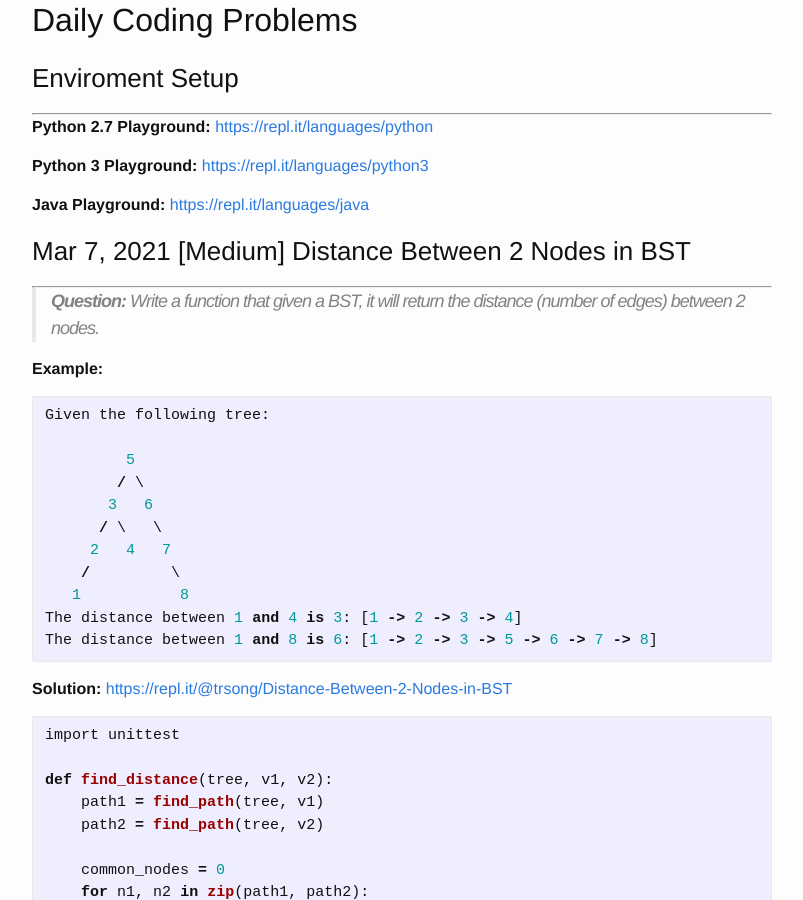
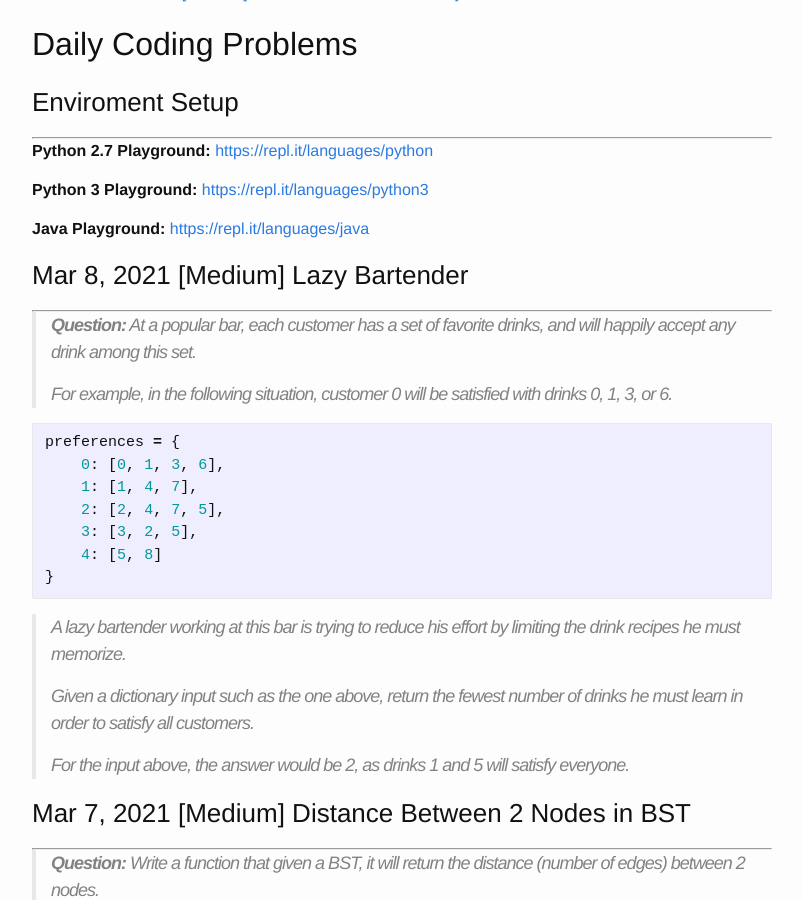
Before and after one commit to trsong/trsong.github.io, a Jekyll site: the page built from _posts/2021-02-01-DailyQuestionsFeb.md, in a window 1280 px wide and 900 px high, scrolled down 1107 px. Shown: the whole window, without its empty margins (238-1041 px from the left). Built offline with Jekyll 4.4.1, drawn with Linux system fonts in a browser that asks for light colours; some of the changed text lies outside the part shown.

Commit message:
Add Mar 8 question

````diff
--- a/_posts/2021-02-01-DailyQuestionsFeb.md
+++ b/_posts/2021-02-01-DailyQuestionsFeb.md
@@ -17,6 +17,29 @@ categories: Python/Java
 **Python 3 Playground:** [https://repl.it/languages/python3](https://repl.it/languages/python3)
 
 **Java Playground:** [https://repl.it/languages/java](https://repl.it/languages/java)
+
+
+### Mar 8, 2021 \[Medium\] Lazy Bartender
+---
+> **Question:** At a popular bar, each customer has a set of favorite drinks, and will happily accept any drink among this set.
+>
+> For example, in the following situation, customer 0 will be satisfied with drinks 0, 1, 3, or 6.
+
+```py
+preferences = {
+    0: [0, 1, 3, 6],
+    1: [1, 4, 7],
+    2: [2, 4, 7, 5],
+    3: [3, 2, 5],
+    4: [5, 8]
+}
+```
+
+> A lazy bartender working at this bar is trying to reduce his effort by limiting the drink recipes he must memorize.
+>
+> Given a dictionary input such as the one above, return the fewest number of drinks he must learn in order to satisfy all customers.
+>
+> For the input above, the answer would be 2, as drinks 1 and 5 will satisfy everyone.
 
 
 ### Mar 7, 2021 \[Medium\] Distance Between 2 Nodes in BST
````
